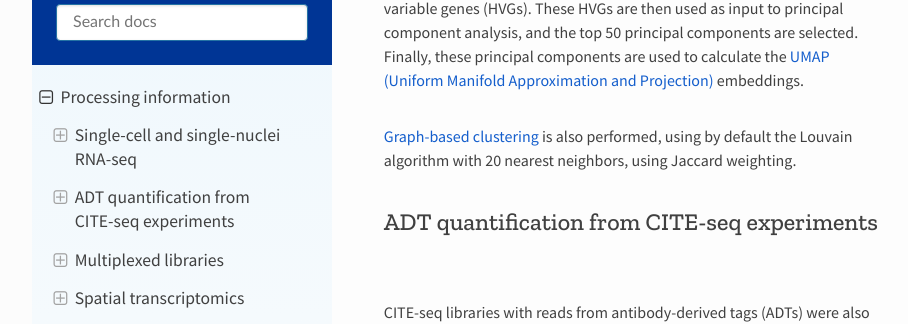
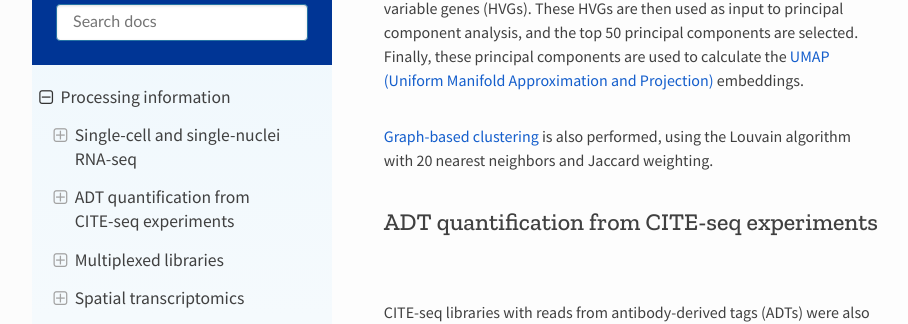
Before and after one commit to DongzeHE/scpca-docs, a Sphinx documentation site: the page built from docs/processing_information.md, in a window 1280 px wide and 900 px high, scrolled down 2644 px. Shown: the part 134-458 px from the top of the window, without its empty margins (158-1066 px from the left). Built offline with Sphinx 7.4.7 and the Read the Docs theme 2.0.0, drawn with Linux system fonts in a browser that asks for light colours.

Commit message:
Update docs/processing_information.md
Co-authored-by: Ally Hawkins <54039191+allyhawkins@users.noreply.github.com>

```diff
--- a/docs/processing_information.md
+++ b/docs/processing_information.md
@@ -69,7 +69,7 @@ The log-normalized counts are used to model variance of each gene prior to selec
 These HVGs are then used as input to principal component analysis, and the top 50 principal components are selected.
 Finally, these principal components are used to calculate the [UMAP (Uniform Manifold Approximation and Projection)](http://bioconductor.org/books/3.13/OSCA.basic/dimensionality-reduction.html#uniform-manifold-approximation-and-projection) embeddings.
 
-[Graph-based clustering](http://bioconductor.org/books/3.16/OSCA.basic/clustering.html#clustering-graph) is also performed, using by default the Louvain algorithm with 20 nearest neighbors, using Jaccard weighting.
+[Graph-based clustering](http://bioconductor.org/books/3.16/OSCA.basic/clustering.html#clustering-graph) is also performed, using the Louvain algorithm with 20 nearest neighbors and Jaccard weighting.
 
 ## ADT quantification from CITE-seq experiments
 
```
